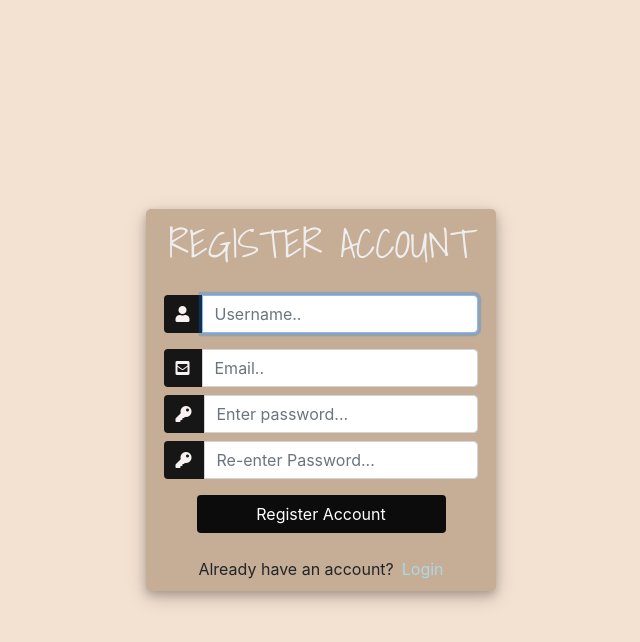
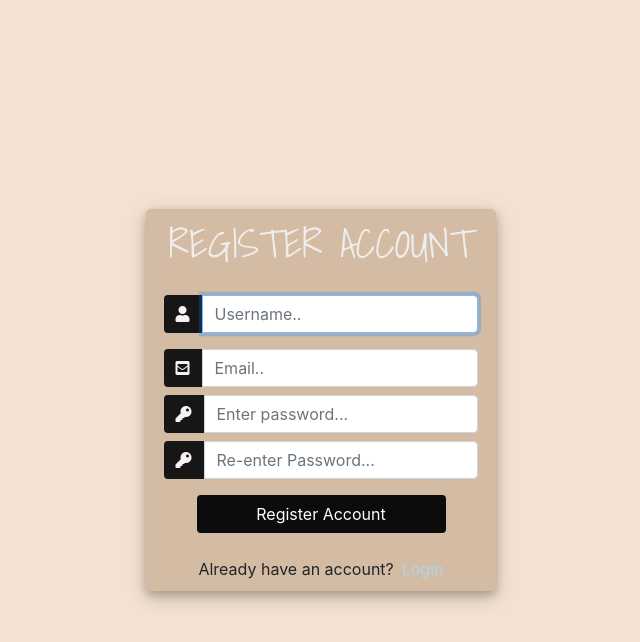
Before and after one commit to Barrack-coder/Tribune-manage, a Django app: page /register/ in a window 1280 px wide. Shown: the top 642 px of the page, without its empty margins (319-959 px from the left). Run offline with Django 3.2, Linux system fonts and the light colour scheme; some libraries are stand-ins or nearby versions.

Commit message:
modified registration

```diff
--- a/accounts/templates/accounts/register.html
+++ b/accounts/templates/accounts/register.html
@@ -25,7 +25,7 @@
 			width: 350px;
 			margin-top: auto;
 			margin-bottom: auto;
-			background: #c6ad96;
+			background: #d4bca4;
 			position: relative;
 			display: flex;
 			justify-content: center;
```
